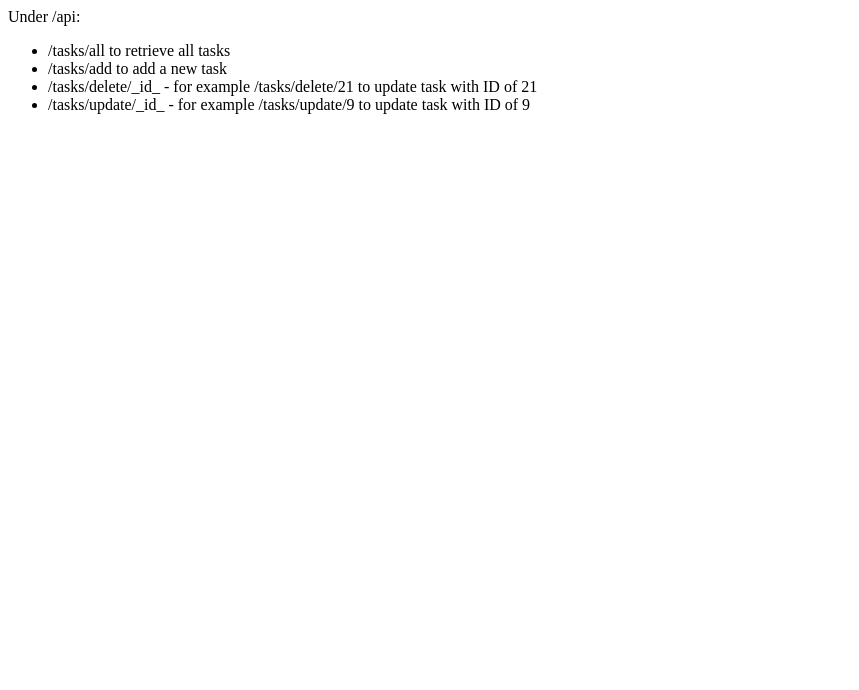
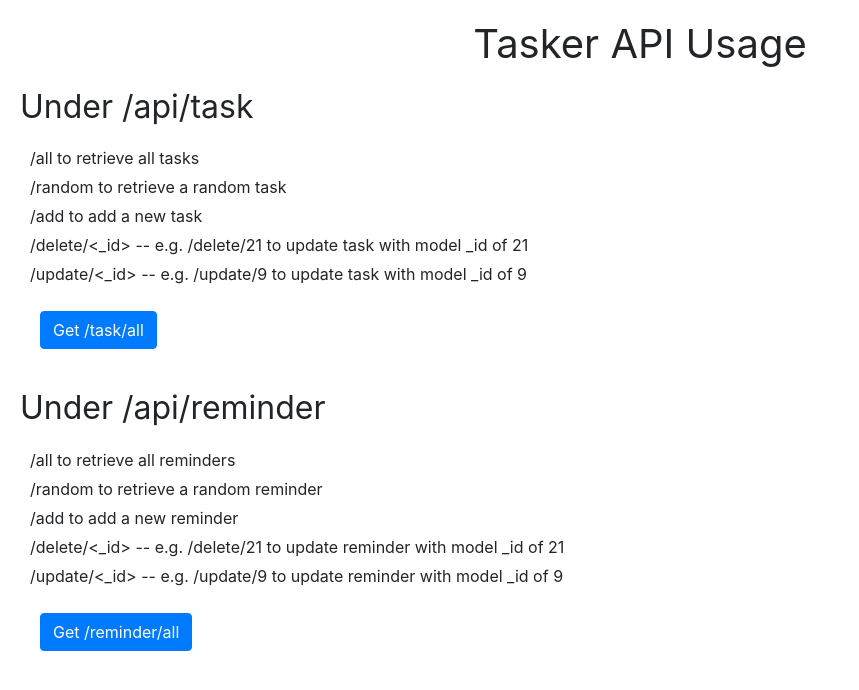
Before and after one commit to cshade/tasker-server, a website: page public/index.html in a window 1280 px wide. Shown: the whole page, without its empty margins (0-859 px from the left). Drawn offline with nearby package versions, Linux system fonts and the light colour scheme.

Commit message:
updated API content on index page

```diff
--- a/public/index.html
+++ b/public/index.html
@@ -1,17 +1,92 @@
 <!DOCTYPE html>
 <html>
   <head>
-    <meta charset="UTF-8">
+    <meta charset="UTF-8" />
     <title>API Instructions</title>
+    <link
+      rel="stylesheet"
+      href="https://stackpath.bootstrapcdn.com/bootstrap/4.3.1/css/bootstrap.min.css"
+      integrity="sha384-ggOyR0iXCbMQv3Xipma34MD+dH/1fQ784/j6cY/iJTQUOhcWr7x9JvoRxT2MZw1T"
+      crossorigin="anonymous"
+    />
   </head>
+  <style>
+    #app {
+      font-family: "Avenir", Helvetica, Arial, sans-serif;
+      -webkit-font-smoothing: antialiased;
+      -moz-osx-font-smoothing: grayscale;
+      text-align: center;
+      color: #2c3e50;
+      margin-top: 20px;
+    }
+
+    h1,
+    h2 {
+      font-weight: normal;
+      margin: 20px 20px;
+    }
+
+    h1 {
+      text-align: center;
+    }
+
+    ul {
+      list-style-type: none;
+      padding: 0;
+      text-align: left;
+      padding-left: 20px;
+    }
+
+    li {
+      margin: 5px 10px;
+    }
+
+    a {
+      color: #42b983;
+    }
+
+    .btn {
+      margin: 20px 10px;
+    }
+  </style>
   <body>
-Under /api:
-  	<ul>
-  	<li> /tasks/all to retrieve all tasks </li>
-  	<li> /tasks/add to add a new task </li>
-  	<li> /tasks/delete/_id_ - for example /tasks/delete/21 to update task with ID of 21 </li>
-  	<li> /tasks/update/_id_ - for example /tasks/update/9 to update task with ID of 9
- </li>
-  	</ul>
+    <h1>Tasker API Usage</h1>
+    <h2>Under /api/task</h2>
+    <ul>
+      <li>/all to retrieve all tasks</li>
+      <li>/random to retrieve a random task</li>
+      <li>/add to add a new task</li>
+      <li>
+        /delete/&lt;_id&gt; -- e.g. /delete/21 to update task with model _id of
+        21
+      </li>
+      <li>
+        /update/&lt;_id&gt; -- e.g. /update/9 to update task with model _id of 9
+      </li>
+      <li>
+        <a href="http://localhost:8082/api/task/all" class="btn btn-primary"
+          >Get /task/all</a
+        >
+      </li>
+    </ul>
+    <h2>Under /api/reminder</h2>
+    <ul>
+      <li>/all to retrieve all reminders</li>
+      <li>/random to retrieve a random reminder</li>
+      <li>/add to add a new reminder</li>
+      <li>
+        /delete/&lt;_id&gt; -- e.g. /delete/21 to update reminder with model _id
+        of 21
+      </li>
+      <li>
+        /update/&lt;_id&gt; -- e.g. /update/9 to update reminder with model _id
+        of 9
+      </li>
+      <li>
+        <a href="http://localhost:8082/api/reminder/all" class="btn btn-primary"
+          >Get /reminder/all</a
+        >
+      </li>
+    </ul>
   </body>
 </html>
```
